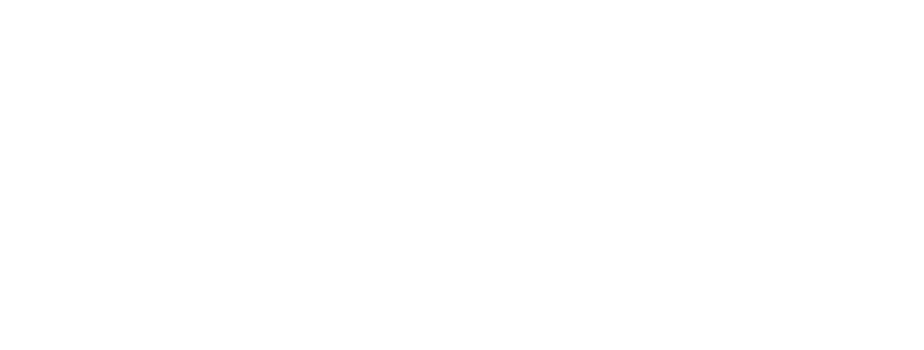
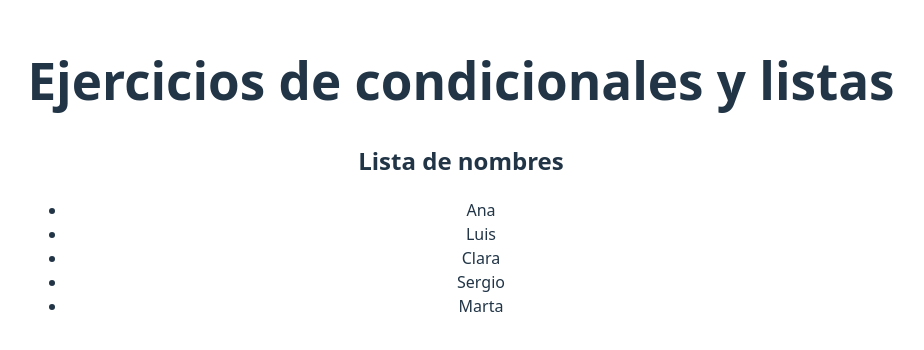
Before and after one commit to juansim87/react-practice-conditions-and-lists, a React (Vite) app: page / in a window 1280 px wide. Shown: the part 224-574 px from the top of the page, without its empty margins (179-1103 px from the left). Built offline with nearby package versions, Linux system fonts and the light colour scheme.

Commit message:
feat(NameList): Create Name List render

```diff
--- a/src/App.jsx
+++ b/src/App.jsx
@@ -1,12 +1,14 @@
 
 import './App.css'
+import { NameList } from './components/NameList/NameList'
 
 function App() {
 
 
   return (
     <>
-
+    <h1>Ejercicios de condicionales y listas</h1>
+     <NameList/>
     </>
   )
 }
--- a/src/components/NameList/NameList.jsx
+++ b/src/components/NameList/NameList.jsx
@@ -0,0 +1,17 @@
+// import { useState } from "react";
+import "./NameList.css";
+
+const names = ["Ana", "Luis", "Clara", "Sergio", "Marta"];
+
+export const NameList = () => {
+  return (
+    <div>
+      <h2>Lista de nombres</h2>
+      <ul>
+        {names.map((student) => {
+          return <li key={Date.now()}>{student}</li>;
+        })}
+      </ul>
+    </div>
+  );
+};
```
